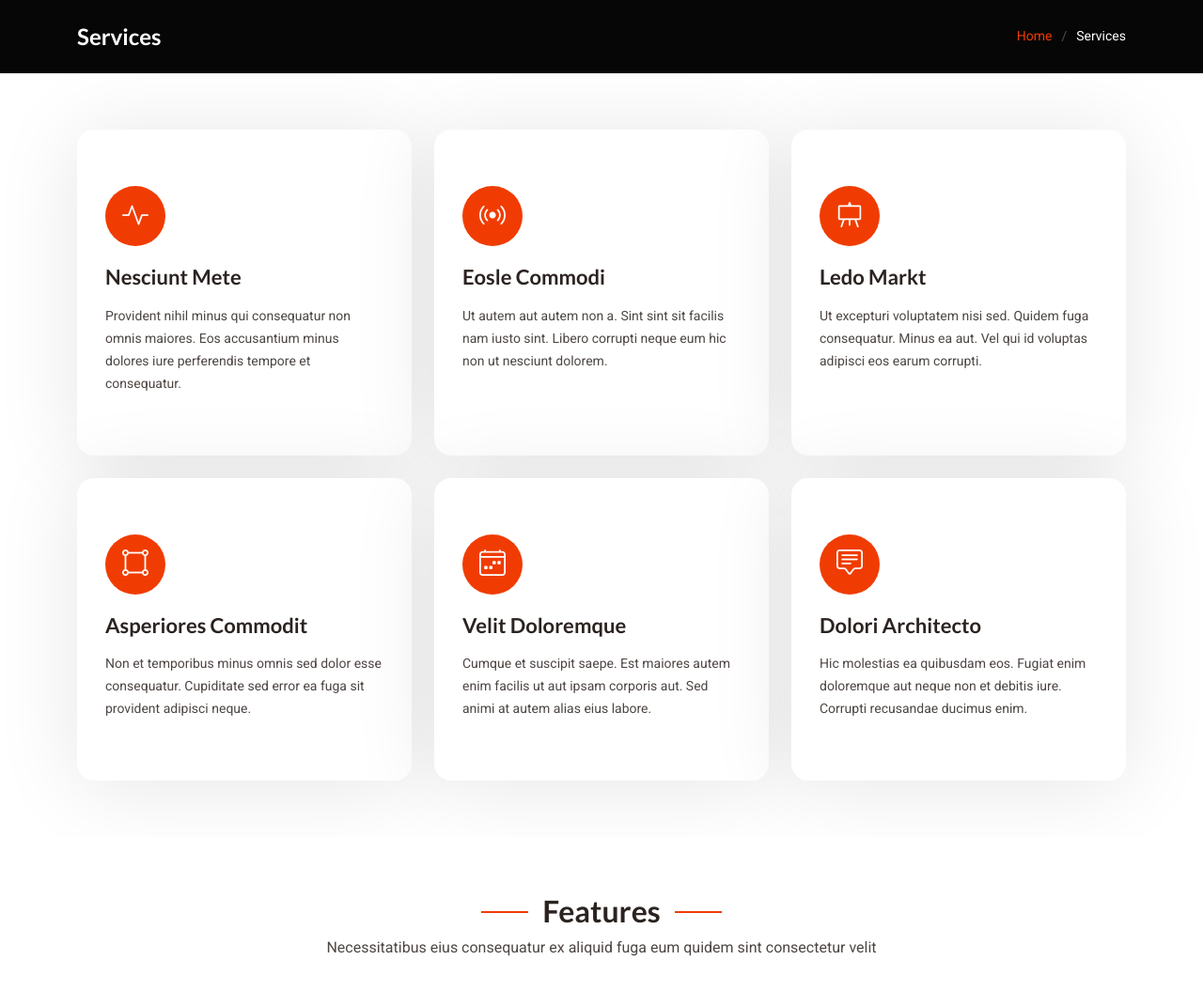
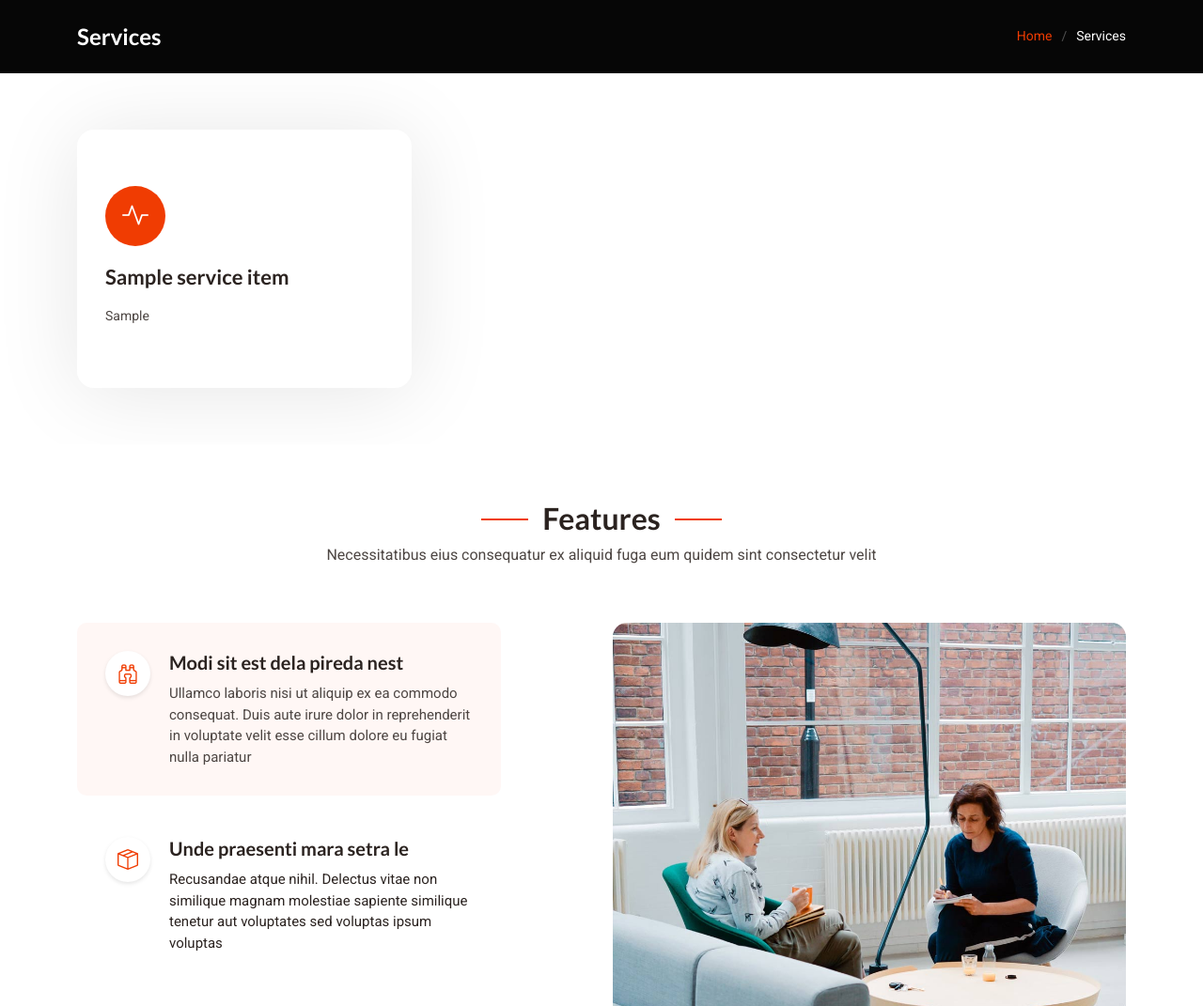
Before and after one commit to Ella56/DRF-Final-Project, a Django app: template template/service/services.html in a window 1280 px wide. Shown: the part 116-1187 px from the top of the page at 94% size. Run offline with Django 5.2, Linux system fonts and the light colour scheme; the template is opened without the code that fills it: most values are stand-ins (such as "Sample title", 1, 10 or a date in 2020); some libraries are stand-ins or nearby versions.

Commit message:
Service Template

```diff
--- a/service/urls.py
+++ b/service/urls.py
@@ -4,5 +4,6 @@ from .views import ServiceDetailView, ServiceView
 app_name = 'service'
 
 urlpatterns = [
-
+    path("", ServiceView.as_view(),name="service"),
+    path("detail/<int:pk>", ServiceDetailView.as_view(), name="service-details")
 ]
--- a/template/base.html
+++ b/template/base.html
@@ -68,9 +68,9 @@
 
         <nav id="navmenu" class="navmenu">
           <ul>
-            <li><a href= {} class="active">Home<br></a></li>
+            <li><a href= {% url 'home:home' %} class="active">Home<br></a></li>
             <li><a href={}>About</a></li>
-            <li><a href={}>Services</a></li>
+            <li><a href={% url 'service:service' %}>Services</a></li>
             <li><a href={}>Testimonials</a></li>
             <li><a href={}>Portfolio</a></li>
             <li><a href={}>Blog</a></li>
--- a/template/service/services.html
+++ b/template/service/services.html
@@ -1,6 +1,6 @@
 {% extends "base.html" %}
 {% load static %}
-{% block 'title' %}service{% endblock 'title' %}
+{% block 'title' %}Service{% endblock 'title' %}
 {% block 'content' %}
 
 
@@ -25,6 +25,9 @@
       <div class="container">
 
         <div class="row gy-4">
+          <!-- Start Service Item -->
+
+          {% for service_item in services %}
 
           <div class="col-lg-4 col-md-6" data-aos="fade-up" data-aos-delay="100">
             <div class="service-item  position-relative">
@@ -32,74 +35,14 @@
                 <i class="bi bi-activity"></i>
               </div>
               <a href="#" class="stretched-link">
-                <h3>Nesciunt Mete</h3>
+                <h3>{{ service_item.title}}</h3>
               </a>
-              <p>Provident nihil minus qui consequatur non omnis maiores. Eos accusantium minus dolores iure perferendis tempore et consequatur.</p>
+              <p>{{ service_item.truncate_chars }}</p>
             </div>
-          </div><!-- End Service Item -->
+          </div>
 
-          <div class="col-lg-4 col-md-6" data-aos="fade-up" data-aos-delay="200">
-            <div class="service-item position-relative">
-              <div class="icon">
-                <i class="bi bi-broadcast"></i>
-              </div>
-              <a href="#" class="stretched-link">
-                <h3>Eosle Commodi</h3>
-              </a>
-              <p>Ut autem aut autem non a. Sint sint sit facilis nam iusto sint. Libero corrupti neque eum hic non ut nesciunt dolorem.</p>
-            </div>
-          </div><!-- End Service Item -->
-
-          <div class="col-lg-4 col-md-6" data-aos="fade-up" data-aos-delay="300">
-            <div class="service-item position-relative">
-              <div class="icon">
-                <i class="bi bi-easel"></i>
-              </div>
-              <a href="#" class="stretched-link">
-                <h3>Ledo Markt</h3>
-              </a>
-              <p>Ut excepturi voluptatem nisi sed. Quidem fuga consequatur. Minus ea aut. Vel qui id voluptas adipisci eos earum corrupti.</p>
-            </div>
-          </div><!-- End Service Item -->
-
-          <div class="col-lg-4 col-md-6" data-aos="fade-up" data-aos-delay="400">
-            <div class="service-item position-relative">
-              <div class="icon">
-                <i class="bi bi-bounding-box-circles"></i>
-              </div>
-              <a href="#" class="stretched-link">
-                <h3>Asperiores Commodit</h3>
-              </a>
-              <p>Non et temporibus minus omnis sed dolor esse consequatur. Cupiditate sed error ea fuga sit provident adipisci neque.</p>
-              <a href="#" class="stretched-link"></a>
-            </div>
-          </div><!-- End Service Item -->
-
-          <div class="col-lg-4 col-md-6" data-aos="fade-up" data-aos-delay="500">
-            <div class="service-item position-relative">
-              <div class="icon">
-                <i class="bi bi-calendar4-week"></i>
-              </div>
-              <a href="#" class="stretched-link">
-                <h3>Velit Doloremque</h3>
-              </a>
-              <p>Cumque et suscipit saepe. Est maiores autem enim facilis ut aut ipsam corporis aut. Sed animi at autem alias eius labore.</p>
-              <a href="#" class="stretched-link"></a>
-            </div>
-          </div><!-- End Service Item -->
-
-          <div class="col-lg-4 col-md-6" data-aos="fade-up" data-aos-delay="600">
-            <div class="service-item position-relative">
-              <div class="icon">
-                <i class="bi bi-chat-square-text"></i>
-              </div>
-              <a href="#" class="stretched-link">
-                <h3>Dolori Architecto</h3>
-              </a>
-              <p>Hic molestias ea quibusdam eos. Fugiat enim doloremque aut neque non et debitis iure. Corrupti recusandae ducimus enim.</p>
-              <a href="#" class="stretched-link"></a>
-            </div>
-          </div><!-- End Service Item -->
+          {% endfor %}
+          <!-- End Service Item -->
 
         </div>
 
```
Also changed, not shown: service/models.py (+8 -1 lines), service/views.py (+23 -4 lines), template/service/service-details.html (+18 -16 lines), accounts/migrations/0001_initial.py, blog/migrations/0001_initial.py, cart/migrations/0001_initial.py, db.sqlite3, portfolio/migrations/0001_initial.py, root/migrations/0001_initial.py, service/migrations/0001_initial.py.
